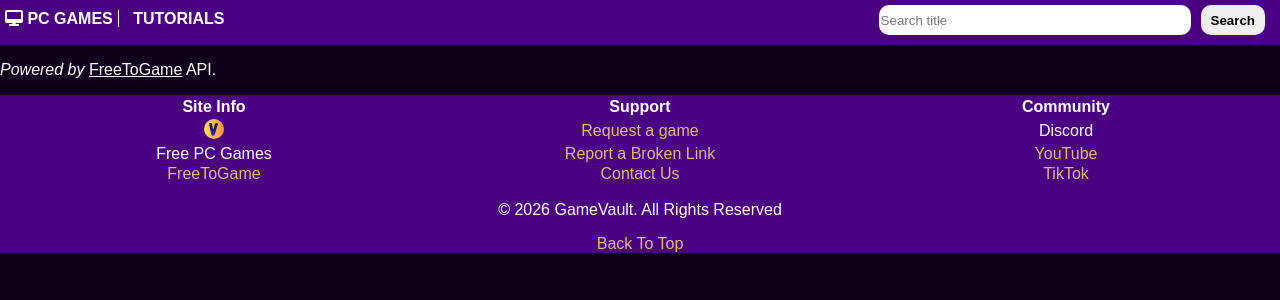
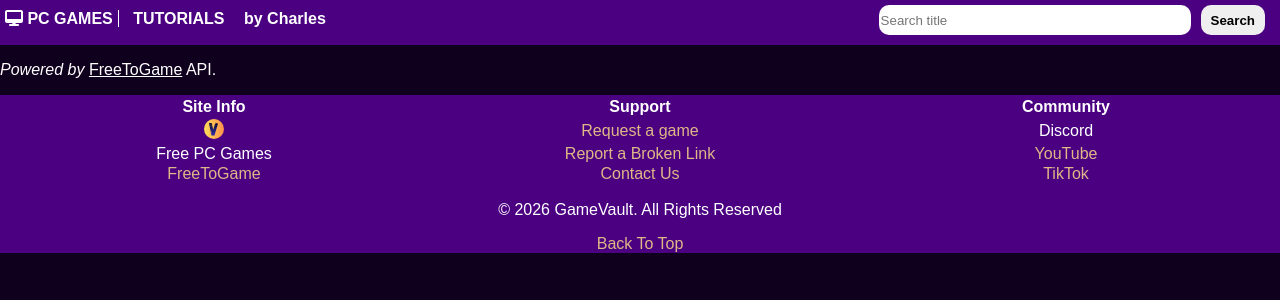
Before and after one commit to CharlesDaka/GamingPage, a Flask app: page /layout in a window 1280 px wide. Shown: the top 300 px of the page. Run offline with Flask 3, Linux system fonts and the light colour scheme; data comes from the database, SQL or seed files in the repository; parts of the project's set-up code (start-up, migrations or seed data) failed here and were passed over; some libraries are stand-ins or nearby versions; some web fonts are replaced.

Commit message:
Added "by Charles" at the top

```diff
--- a/templates/layout.html
+++ b/templates/layout.html
@@ -35,6 +35,7 @@
             <div class="navbar-links">
                 <a href="/" style="border-right: 1px solid white;"><i class="fa-solid fa-desktop"></i> PC GAMES</a>
                 <a href="/tutorials">TUTORIALS</a>
+                <a href="https://github.com/CharlesDaka">by Charles</a>
             </div>
             <div class="search">
                 <form action="/search" method="get">
```
